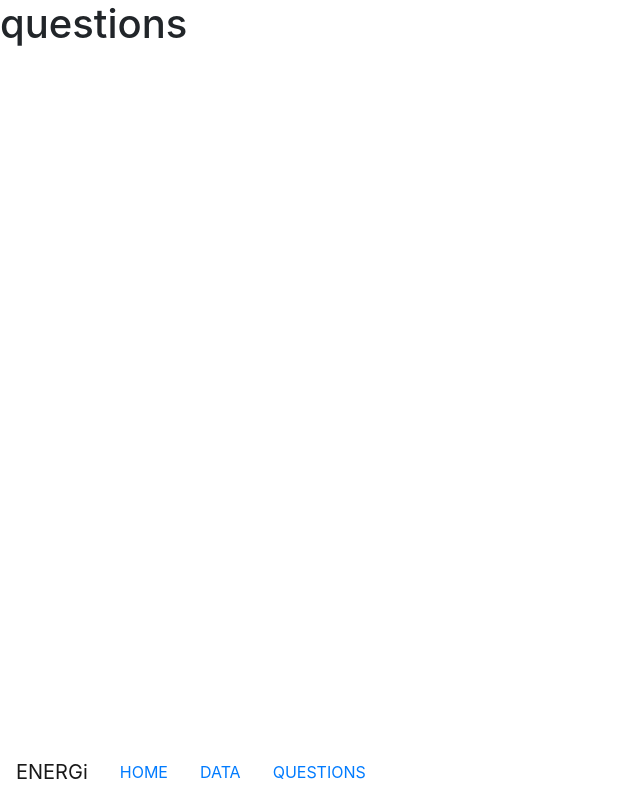
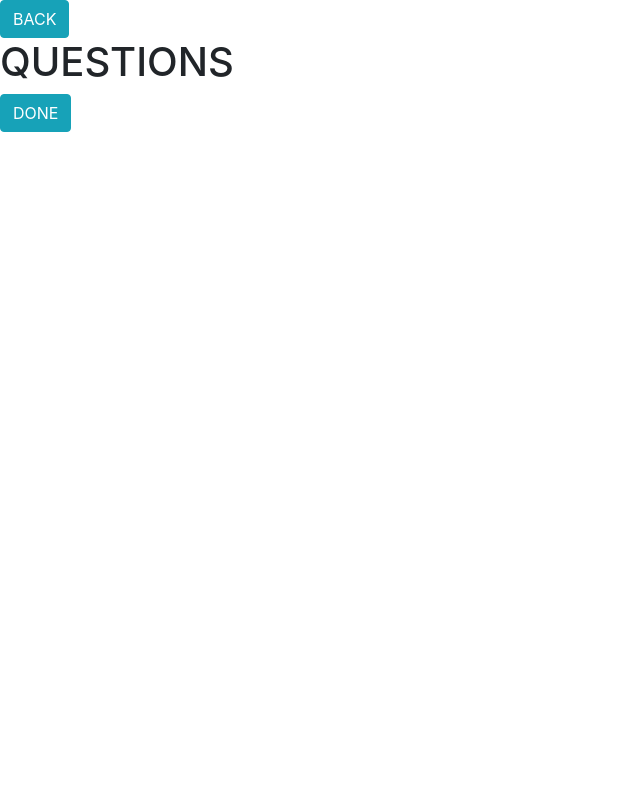
Before and after one commit to kunkunzhu/ENERGi-app, a React (Create React App) app: page /questions in a window 1280 px wide. Shown: the whole page, without its empty margins (0-640 px from the left). Built offline with nearby package versions, Linux system fonts and the light colour scheme.

Commit message:
Update Questions.js

```diff
--- a/src/Questions.js
+++ b/src/Questions.js
@@ -1,6 +1,6 @@
 import styles from "./TabBar.css"
 import React from "react"
-import Navbar from "react-bootstrap/Navbar"
+import Button from "react-bootstrap/Button"
 import Nav from "react-bootstrap/Nav"
 import TabBar from "./TabBar";
 
@@ -8,8 +8,10 @@ function Questions() {
 
     return (
         <>
-            <h1>questions</h1>
-            <TabBar />
+            <Button href="/" variant="info">BACK</Button>{' '}
+            <h1>QUESTIONS</h1>
+
+            <Button variant="info">DONE</Button>{' '}
         </>
     )
 
```
